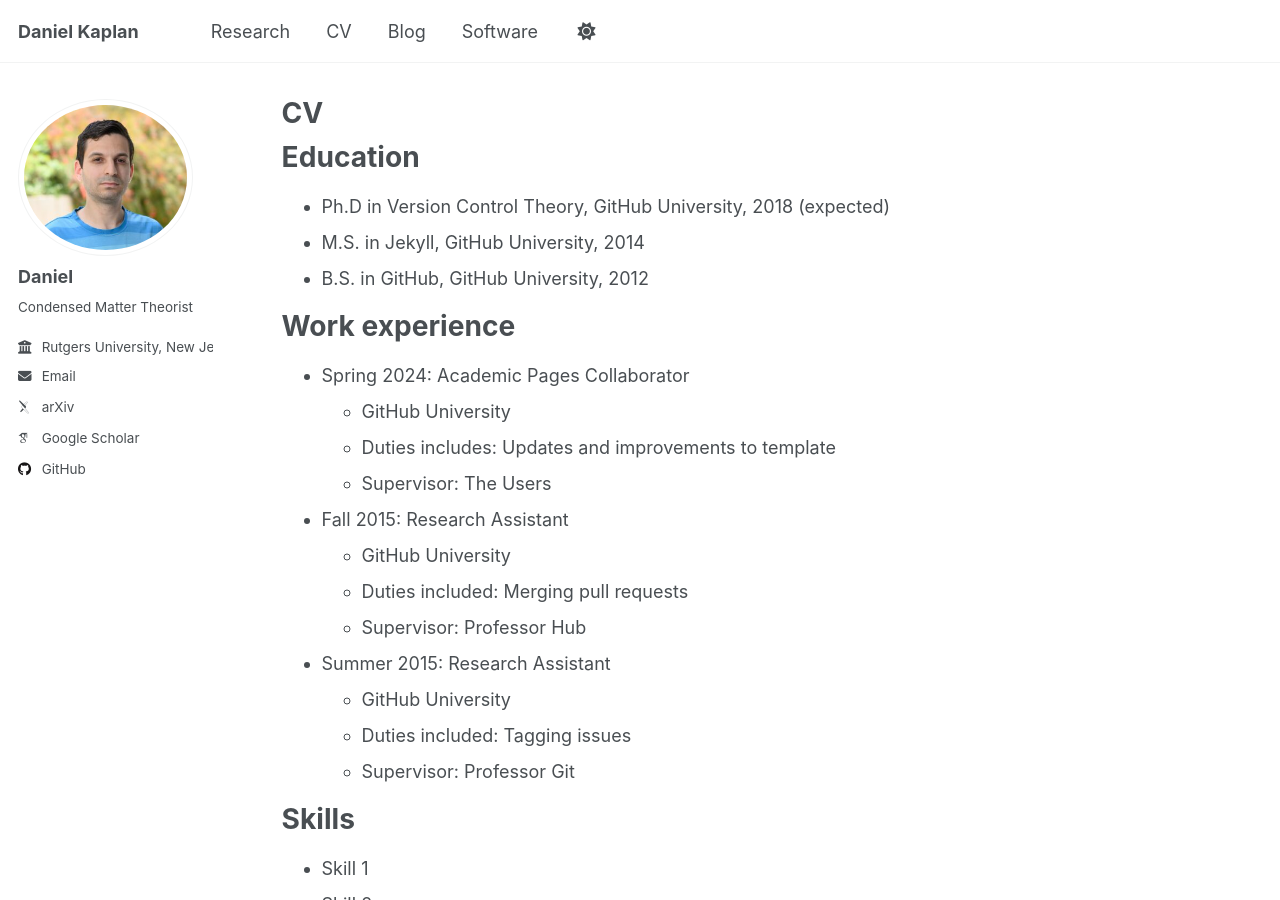
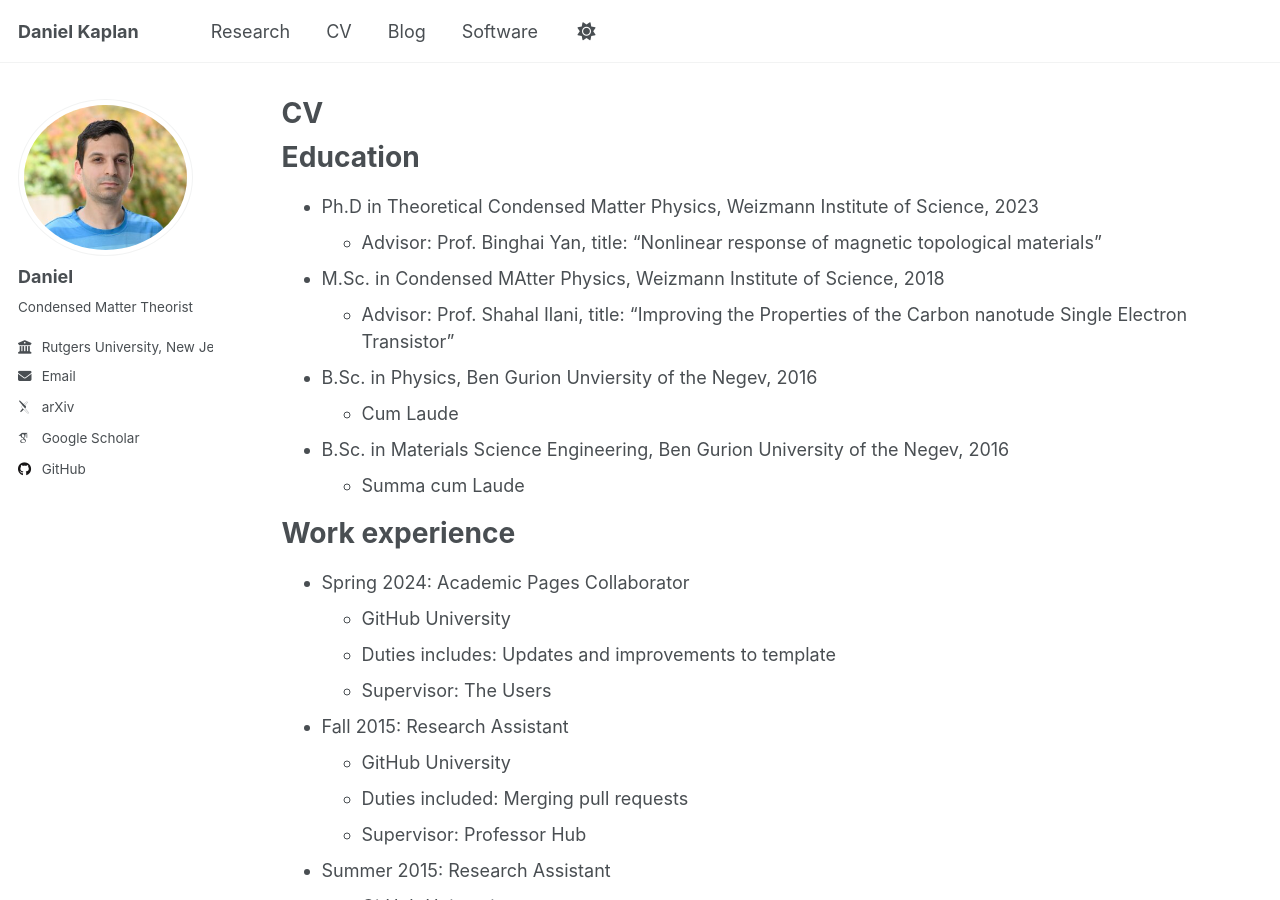
Before and after one commit to danielkaplan137/danielkaplan137.github.io, a Jekyll site: the page built from _pages/cv.md, in a window 1280 px wide and 900 px high. Built offline with Jekyll 4.4.1, drawn with Linux system fonts in a browser that asks for light colours; some web fonts are replaced.

Commit message:
Update cv.md

```diff
--- a/_pages/cv.md
+++ b/_pages/cv.md
@@ -11,9 +11,14 @@ redirect_from:
 
 Education
 ======
-* Ph.D in Version Control Theory, GitHub University, 2018 (expected)
-* M.S. in Jekyll, GitHub University, 2014
-* B.S. in GitHub, GitHub University, 2012
+* Ph.D in Theoretical Condensed Matter Physics, Weizmann Institute of Science, 2023
+  * Advisor: Prof. Binghai Yan, title: "Nonlinear response of magnetic topological materials"
+* M.Sc. in Condensed MAtter Physics, Weizmann Institute of Science, 2018
+  * Advisor: Prof. Shahal Ilani, title: "Improving the Properties of the Carbon nanotude Single Electron Transistor"
+* B.Sc. in Physics, Ben Gurion Unviersity of the Negev, 2016
+  * Cum Laude
+* B.Sc. in Materials Science Engineering, Ben Gurion University of the Negev, 2016
+  * Summa cum Laude
 
 Work experience
 ======
```
